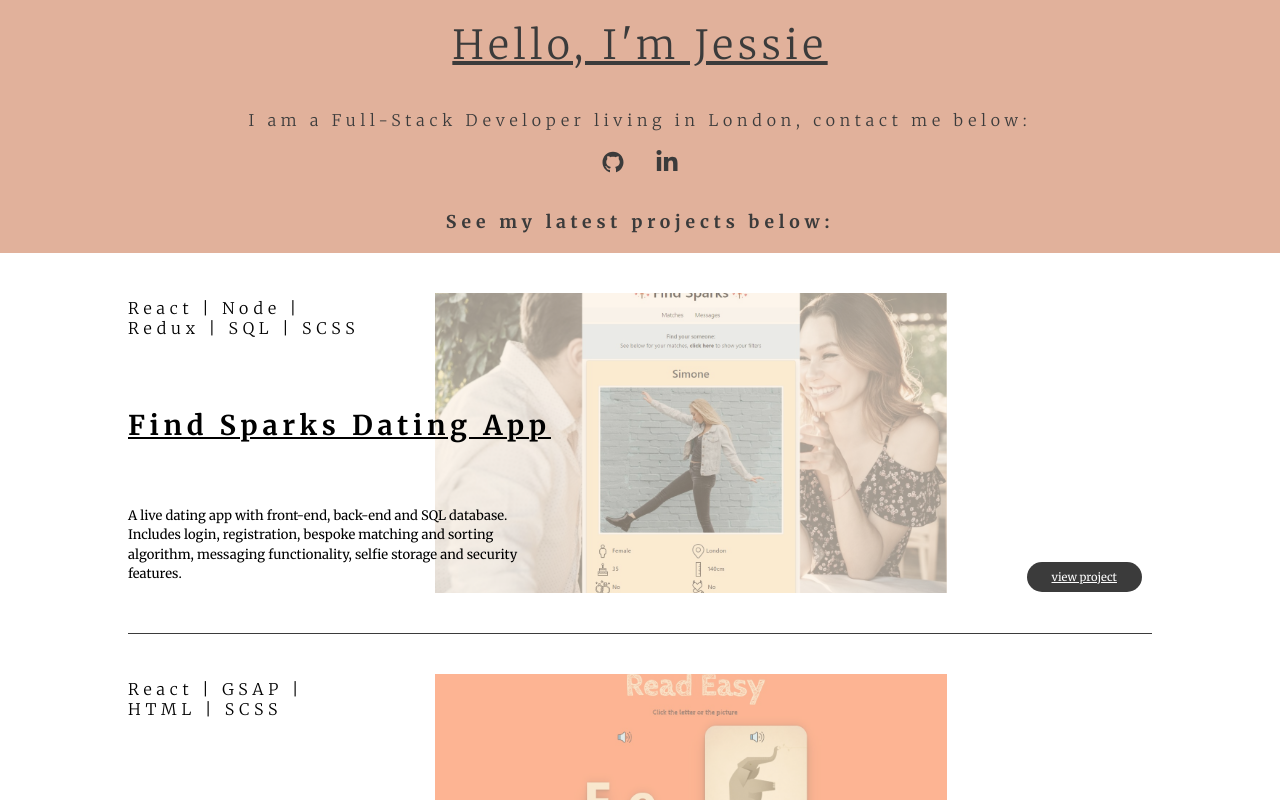
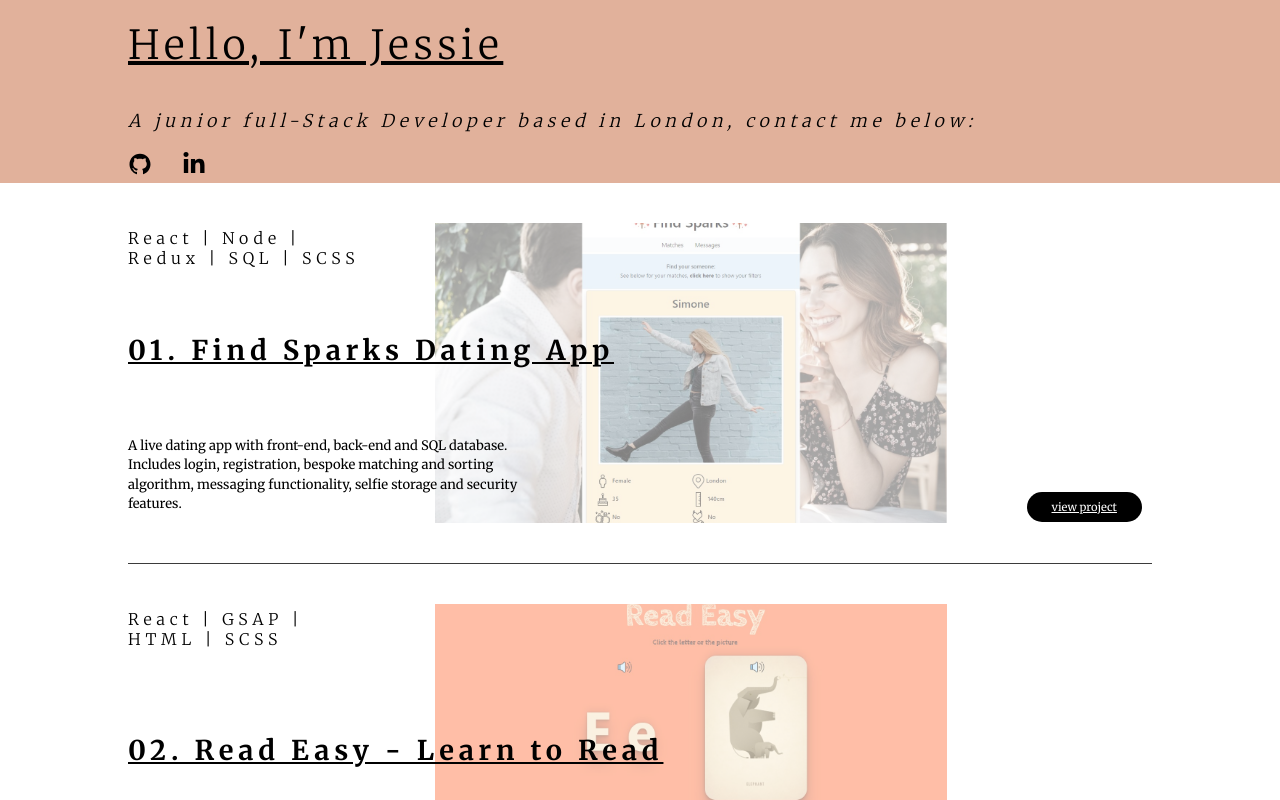
Before and after one commit to jessoy/Porfolio, a React (Create React App) app: page / in a window 1280 px wide. Shown: the top 800 px of the page. Built offline with nearby package versions, Linux system fonts and the light colour scheme.

Commit message:
final styling

```diff
--- a/src/App.js
+++ b/src/App.js
@@ -5,9 +5,7 @@ import Header from "./Components/Header";
 function App() {
   return (
     <div className="App">
-              {/* <span className="wave" role="img" aria-labelledby="wave">
-          👋🏻
-        </span> */}
+
       <Header />
 
       <Projects />
--- a/src/Components/Header.jsx
+++ b/src/Components/Header.jsx
@@ -1,22 +1,13 @@
 import React from "react";
 import "./projects.scss";
-import {
-  AiFillGithub,
-  AiOutlineTwitter,
-  AiFillInstagram,
-} from "react-icons/ai";
+import { AiFillGithub } from "react-icons/ai";
 import { FaLinkedinIn } from "react-icons/fa";
 
 const Header = () => {
   return (
     <div className="header">
-      <h1>
-        Hello, I'm Jessie
-        {/* <span className="wave" role="img" aria-labelledby="wave">
-          👋🏻
-        </span> */}
-      </h1>
-      <h3>I am a Full-Stack Developer living in London, contact me below:</h3>
+      <h1>Hello, I'm Jessie</h1>
+      <h3>A junior full-Stack Developer based in London, contact me below:</h3>
       <div className="icons">
         <a
           href="https://github.com/jessoy"
@@ -37,12 +28,6 @@ const Header = () => {
 
         {/* <a>CV</a> */}
       </div>
-      <h2>See my latest projects below:</h2>
-
-      {/* <h1></h1>
-            <p>
-              Feel free to <span className="purple">connect </span>with me
-            </p> */}
     </div>
   );
 };
--- a/src/Components/Projects.jsx
+++ b/src/Components/Projects.jsx
@@ -17,7 +17,7 @@ const Projects = () => {
             <h4>React | Node | Redux | SQL | SCSS</h4>
           </div>
           <div className="name">
-            <h2>Find Sparks Dating App </h2>
+            <h2>01. Find Sparks Dating App </h2>
           </div>
           <div className="three">
             <p>
@@ -55,7 +55,7 @@ const Projects = () => {
             <h4>React | GSAP | HTML | SCSS</h4>
           </div>
           <div className="name">
-            <h2>Read Easy - Learn to Read </h2>
+            <h2>02. Read Easy - Learn to Read </h2>
           </div>
           <div className="three">
             <p>
@@ -90,7 +90,7 @@ const Projects = () => {
             <h4>Vanilla JS | DOM Manipulation</h4>
           </div>
           <div className="name">
-            <h2>Weather App </h2>
+            <h2>03. Weather App </h2>
           </div>
           <div className="three">
             <p>
@@ -127,7 +127,7 @@ const Projects = () => {
             <h4>HTML | SCSS</h4>
           </div>
           <div className="name">
-            <h2>Nowness Homage Piece </h2>
+            <h2>04. Nowness Homage Piece </h2>
           </div>
           <div className="three">
             <p>
@@ -163,7 +163,7 @@ const Projects = () => {
             <h4>React | Redux | HTML | SCSS</h4>
           </div>
           <div className="name">
-            <h2>Simpsons Quote Generator </h2>
+            <h2>05. Simpsons Quote Generator </h2>
           </div>
           <div className="three">
             <p>
@@ -199,7 +199,7 @@ const Projects = () => {
             <h4>HTML | SVG | CSS</h4>
           </div>
           <div className="name">
-            <h2>SVG Animation </h2>
+            <h2>06. SVG Animation </h2>
           </div>
           <div className="three">
             <p>
--- a/src/Components/projects.css
+++ b/src/Components/projects.css
@@ -37,15 +37,17 @@ h1 {
 }
 
 h2 {
+  text-decoration: underline;
   font-size: 1.1rem;
   font-weight: 600;
   margin-top: 10px;
 }
 
 h3 {
-  max-width: 70%;
+  max-width: 80%;
   margin-left: auto;
   margin-right: auto;
+  text-align: left;
 }
 
 h4 {
@@ -75,7 +77,7 @@ p {
   color: #ffffff;
   text-decoration: underline;
   background-color: #efdac7;
-  background-color: #3b3b3b;
+  background-color: black;
   font-size: 0.7rem;
   height: 40px;
   border-radius: 25px;
@@ -91,31 +93,31 @@ p {
   background-color: #e5ccc9;
   background-color: #99755c;
   background-color: #e1b19b;
-  display: -webkit-box;
-  display: -ms-flexbox;
-  display: flex;
-  -webkit-box-orient: vertical;
-  -webkit-box-direction: normal;
-      -ms-flex-direction: column;
-          flex-direction: column;
-  -ms-flex-pack: distribute;
-      justify-content: space-around;
+}
+
+.header h1,
+.header h2,
+.header h3,
+.header p {
+  padding: 20px;
 }
 
 .header a {
-  padding: 15px;
+  padding: 15px 30px 15px 0;
   font-size: 1.5rem;
+  color: black;
 }
 
-.header h1,
-.header h3,
-.header h2,
-.header a {
-  color: #3b3b3b;
+.header .icons {
+  max-width: 80%;
+  margin-left: auto;
+  margin-right: auto;
+  text-align: left;
 }
 
 .header h3 {
-  font-size: 1rem;
+  font-size: 1.1rem;
+  font-style: italic;
 }
 
 .project {
@@ -157,30 +159,7 @@ p {
   opacity: 100%;
 }
 
-.project h2 {
-  text-decoration: underline;
-  font-size: 1.5rem;
-}
-
 @media screen and (min-width: 860px) {
-  .header h1,
-  .header h2,
-  .header h3,
-  .header p {
-    padding: 20px;
-    text-align: left;
-  }
-  .header h2 {
-    max-width: 80%;
-    margin-left: auto;
-    margin-right: auto;
-  }
-  .header .icons {
-    max-width: 80%;
-    margin-left: auto;
-    margin-right: auto;
-    text-align: left;
-  }
   .project {
     height: 300px;
     width: 80vw;
@@ -206,12 +185,8 @@ p {
     width: 160%;
     z-index: 100;
   }
-  .project .container-left h2 {
-    font-weight: 600;
-  }
   .project .container-2 {
     width: 50%;
-    background-color: antiquewhite;
     -ms-flex-line-pack: center;
         align-content: center;
   }
@@ -220,25 +195,15 @@ p {
     min-width: 100%;
     -o-object-fit: cover;
        object-fit: cover;
-    overflow: hidden;
-    margin-left: auto;
-    margin-right: auto;
-    border-radius: 0;
-  }
-  .project .container-2 img:hover {
-    opacity: 100%;
   }
   .project h2,
   .project p,
   .project h4 {
     padding-left: 0;
+    margin: 0;
   }
   .project h2 {
     font-size: 1.7rem;
-  }
-  .project p,
-  .project h4 {
-    margin: 0;
   }
   .project .container-3 {
     width: 20%;
@@ -247,100 +212,4 @@ p {
         align-self: flex-end;
   }
 }
-
-@media screen and (min-width: 1050px) {
-  .project h2 {
-    font-size: 1.7rem;
-  }
-}
-
-.wave {
-  -webkit-animation-name: wave-animation;
-          animation-name: wave-animation;
-  /* Refers to the name of your @keyframes element below */
-  -webkit-animation-duration: 2.1s;
-          animation-duration: 2.1s;
-  /* Change to speed up or slow down */
-  -webkit-animation-iteration-count: infinite;
-          animation-iteration-count: infinite;
-  /* Never stop waving :) */
-  -webkit-transform-origin: 70% 70%;
-          transform-origin: 70% 70%;
-  /* Pivot around the bottom-left palm */
-  display: inline-block;
-}
-
-@-webkit-keyframes wave-animation {
-  0% {
-    -webkit-transform: rotate(0deg);
-            transform: rotate(0deg);
-  }
-  10% {
-    -webkit-transform: rotate(14deg);
-            transform: rotate(14deg);
-  }
-  /* The following five values can be played with to make the waving more or less extreme */
-  20% {
-    -webkit-transform: rotate(-8deg);
-            transform: rotate(-8deg);
-  }
-  30% {
-    -webkit-transform: rotate(14deg);
-            transform: rotate(14deg);
-  }
-  40% {
-    -webkit-transform: rotate(-4deg);
-            transform: rotate(-4deg);
-  }
-  50% {
-    -webkit-transform: rotate(10deg);
-            transform: rotate(10deg);
-  }
-  60% {
-    -webkit-transform: rotate(0deg);
-            transform: rotate(0deg);
-  }
-  /* Reset for the last half to pause */
-  100% {
-    -webkit-transform: rotate(0deg);
-            transform: rotate(0deg);
-  }
-}
-
-@keyframes wave-animation {
-  0% {
-    -webkit-transform: rotate(0deg);
-            transform: rotate(0deg);
-  }
-  10% {
-    -webkit-transform: rotate(14deg);
-            transform: rotate(14deg);
-  }
-  /* The following five values can be played with to make the waving more or less extreme */
-  20% {
-    -webkit-transform: rotate(-8deg);
-            transform: rotate(-8deg);
-  }
-  30% {
-    -webkit-transform: rotate(14deg);
-            transform: rotate(14deg);
-  }
-  40% {
-    -webkit-transform: rotate(-4deg);
-            transform: rotate(-4deg);
-  }
-  50% {
-    -webkit-transform: rotate(10deg);
-            transform: rotate(10deg);
-  }
-  60% {
-    -webkit-transform: rotate(0deg);
-            transform: rotate(0deg);
-  }
-  /* Reset for the last half to pause */
-  100% {
-    -webkit-transform: rotate(0deg);
-            transform: rotate(0deg);
-  }
-}
 /*# sourceMappingURL=projects.css.map */
--- a/src/Components/projects.scss
+++ b/src/Components/projects.scss
@@ -45,16 +45,17 @@ h1 {
 // }
 
 h2 {
-  // text-decoration: underline;
+  text-decoration: underline;
   font-size: 1.1rem;
   font-weight: 600;
   margin-top: 10px;
 }
 
 h3 {
-  max-width: 70%;
+  max-width: 80%;
   margin-left: auto;
   margin-right: auto;
+  text-align: left;
 }
 
 h4 {
@@ -74,6 +75,8 @@ p {
 }
 
 .container-3 {
+  margin-top: 15px;
+
   a {
     margin: 10px;
     text-decoration: none;
@@ -84,7 +87,7 @@ p {
     background-color: #efdac7;
     // background-color: #e1b19b;
     // background-color: #e1b19b;
-    background-color: #3b3b3b;
+    background-color: black;
     font-size: 0.7rem;
     height: 40px;
     border-radius: 25px;
@@ -92,18 +95,6 @@ p {
     box-sizing: border-box;
     line-height: 2rem;
   }
-
-  margin-top: 15px;
-
-  // .blue {
-  //     background-color: #cad7d7;
-  // }
-  // .green {
-  //     background-color: #afb784;
-  // }
-  // .pink {
-  //     background-color: #e2adb0;
-  // }
 }
 
 .header {
@@ -113,28 +104,34 @@ p {
   background-color: #99755c;
   background-color: #e1b19b;
 
-  display: flex;
-  flex-direction: column;
-  justify-content: space-around;
+  // display: flex;
+  // flex-direction: column;
+  // justify-content: space-around;
+
+  h1,
+  h2,
+  h3,
+  p {
+    padding: 20px;
+  }
 
   a {
-    padding: 15px;
+    padding: 15px 30px 15px 0;
     font-size: 1.5rem;
-    // background-color: red;
+    color: black;
   }
 
-  h1,
-  h3,
-  h2,
-  a {
-    color: #3b3b3b;
+  .icons {
+    max-width: 80%;
+    margin-left: auto;
+    margin-right: auto;
+    text-align: left;
   }
 
   h3 {
-    font-size: 1rem;
+    font-size: 1.1rem;
+    font-style: italic;
   }
-
-
 }
 
 .project {
@@ -158,44 +155,14 @@ p {
     opacity: 50%;
     margin-left: auto;
     margin-right: auto;
-    // padding: 20px;
-    // border-radius: 10%;
   }
 
   img:hover {
     opacity: 100%;
   }
-
-  h2 {
-    text-decoration: underline;
-    font-size: 1.5rem;;
-  }
 }
 
 @media screen and (min-width: 860px) {
-  .header {
-    h1,
-    h2,
-    h3,
-    p {
-      padding: 20px;
-      text-align: left;
-    }
-
-    h2 {
-      max-width: 80%;
-      margin-left: auto;
-      margin-right: auto;
-    }
-
-    .icons {
-      max-width: 80%;
-      margin-left: auto;
-      margin-right: auto;
-      text-align: left;
-    }
-  }
-
   .project {
     height: 300px;
     width: 80vw;
@@ -211,41 +178,27 @@ p {
         width: 300%;
         z-index: 100;
         text-decoration: underline;
-
       }
 
       .three {
         overflow: visible;
         width: 160%;
         z-index: 100;
-        // background-color: red;
-      }
-
-      h2 {
-        font-weight: 600;
-
       }
     }
 
     .container-2 {
       width: 50%;
-      background-color: antiquewhite;
       align-content: center;
 
       img {
         min-height: 100%;
         min-width: 100%;
         object-fit: cover;
-        // max-width: 80%;
-        overflow: hidden;
-        // opacity: 50%;
-        margin-left: auto;
-        margin-right: auto;
-        border-radius: 0;
-      }
-
-      img:hover {
-        opacity: 100%;
+        // overflow: hidden;
+        // margin-left: auto;
+        // margin-right: auto;
+        // border-radius: 0;
       }
     }
 
@@ -253,15 +206,11 @@ p {
     p,
     h4 {
       padding-left: 0;
+      margin: 0;
     }
 
     h2 {
       font-size: 1.7rem;
-    }
-
-    p,
-    h4 {
-      margin: 0;
     }
 
     .container-3 {
@@ -271,46 +220,3 @@ p {
     }
   }
 }
-
-@media screen and (min-width: 1050px) {
-  .project {
-    h2 {
-      font-size: 1.7rem;
-    }
-  }
-}
-
-.wave {
-  animation-name: wave-animation; /* Refers to the name of your @keyframes element below */
-  animation-duration: 2.1s; /* Change to speed up or slow down */
-  animation-iteration-count: infinite; /* Never stop waving :) */
-  transform-origin: 70% 70%; /* Pivot around the bottom-left palm */
-  display: inline-block;
-}
-
-@keyframes wave-animation {
-  0% {
-    transform: rotate(0deg);
-  }
-  10% {
-    transform: rotate(14deg);
-  } /* The following five values can be played with to make the waving more or less extreme */
-  20% {
-    transform: rotate(-8deg);
-  }
-  30% {
-    transform: rotate(14deg);
-  }
-  40% {
-    transform: rotate(-4deg);
-  }
-  50% {
-    transform: rotate(10deg);
-  }
-  60% {
-    transform: rotate(0deg);
-  } /* Reset for the last half to pause */
-  100% {
-    transform: rotate(0deg);
-  }
-}
```
Also changed, not shown: 1 other file (tests, documents, lock files or other folders).
